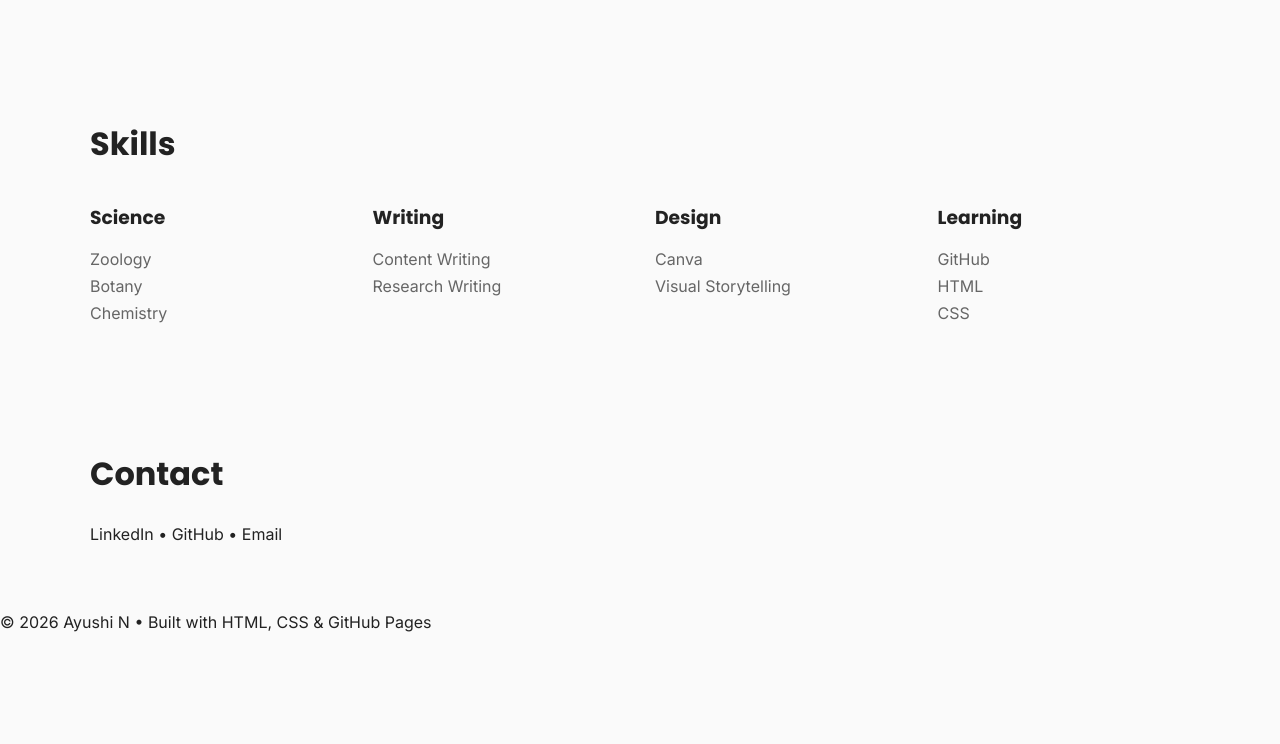
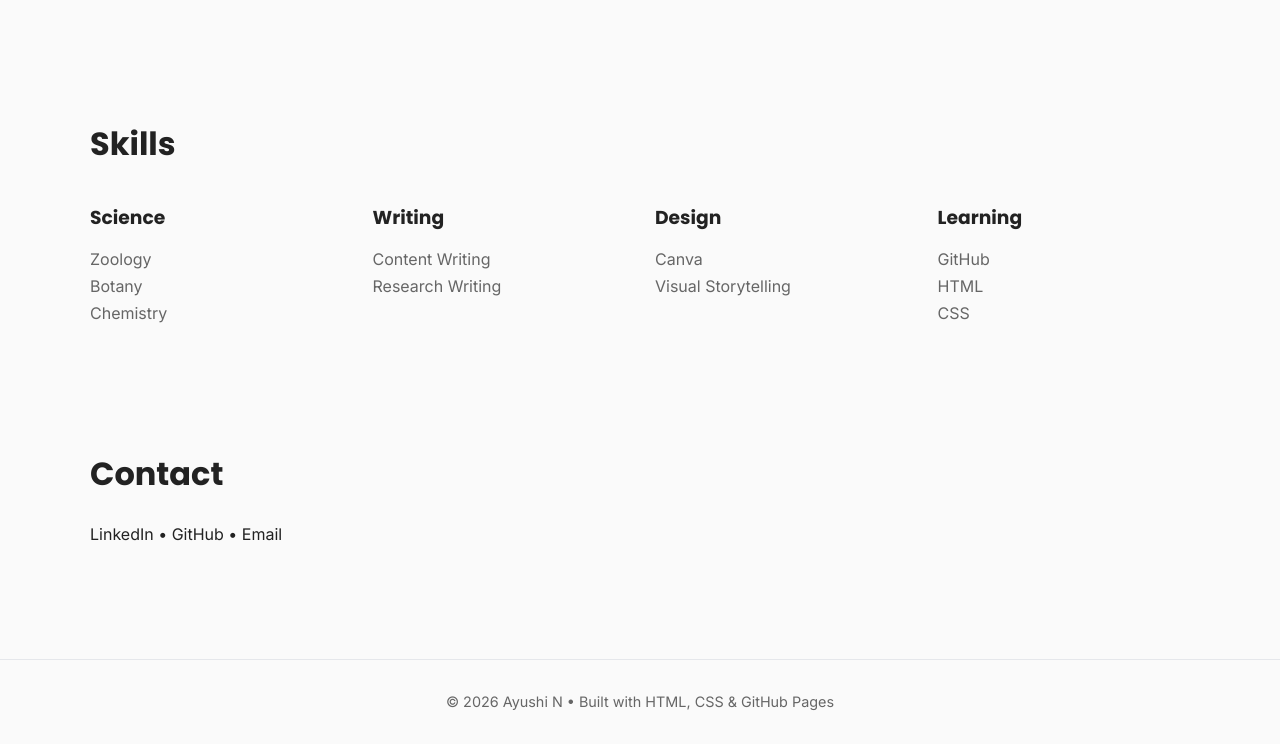
Before and after one commit to ayushi09-port/ayushi09-port.github.io, a plain HTML site: page index.html in a window 1280 px wide. Shown: the part 1137-1881 px from the top of the page. Before the commit the page ends 1773 px from the top, so only its background shows below. Drawn offline with Linux system fonts and the light colour scheme.

Commit message:
Add footer styling to style.css

```diff
--- a/style.css
+++ b/style.css
@@ -275,3 +275,18 @@ font-family:"Poppins",sans-serif;
 
 color:#666;
 }
+
+footer{
+
+text-align:center;
+
+padding:30px;
+
+border-top:1px solid #e5e7eb;
+
+margin-top:50px;
+
+color:#666;
+
+font-size:.9rem;
+}
```
